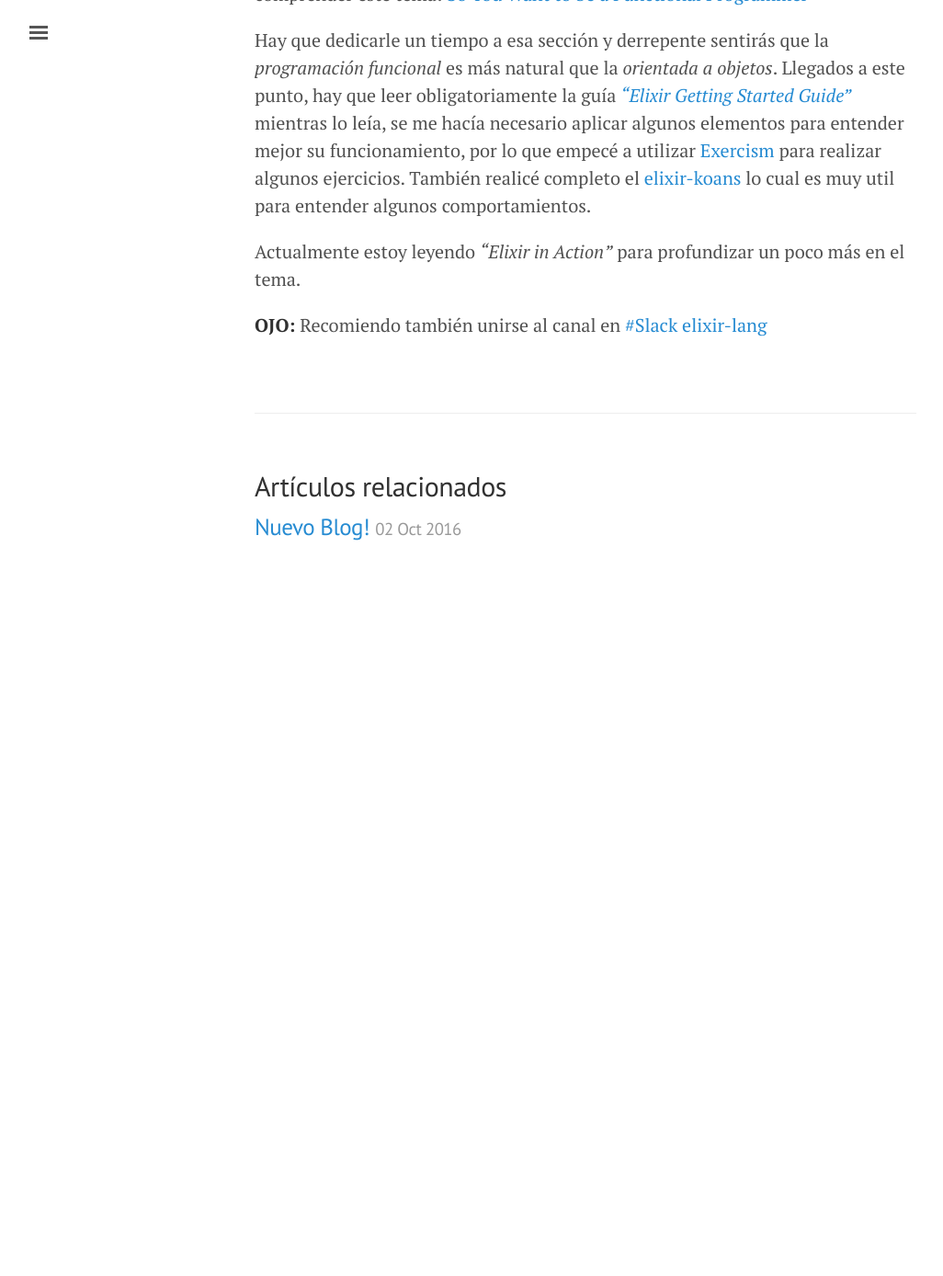
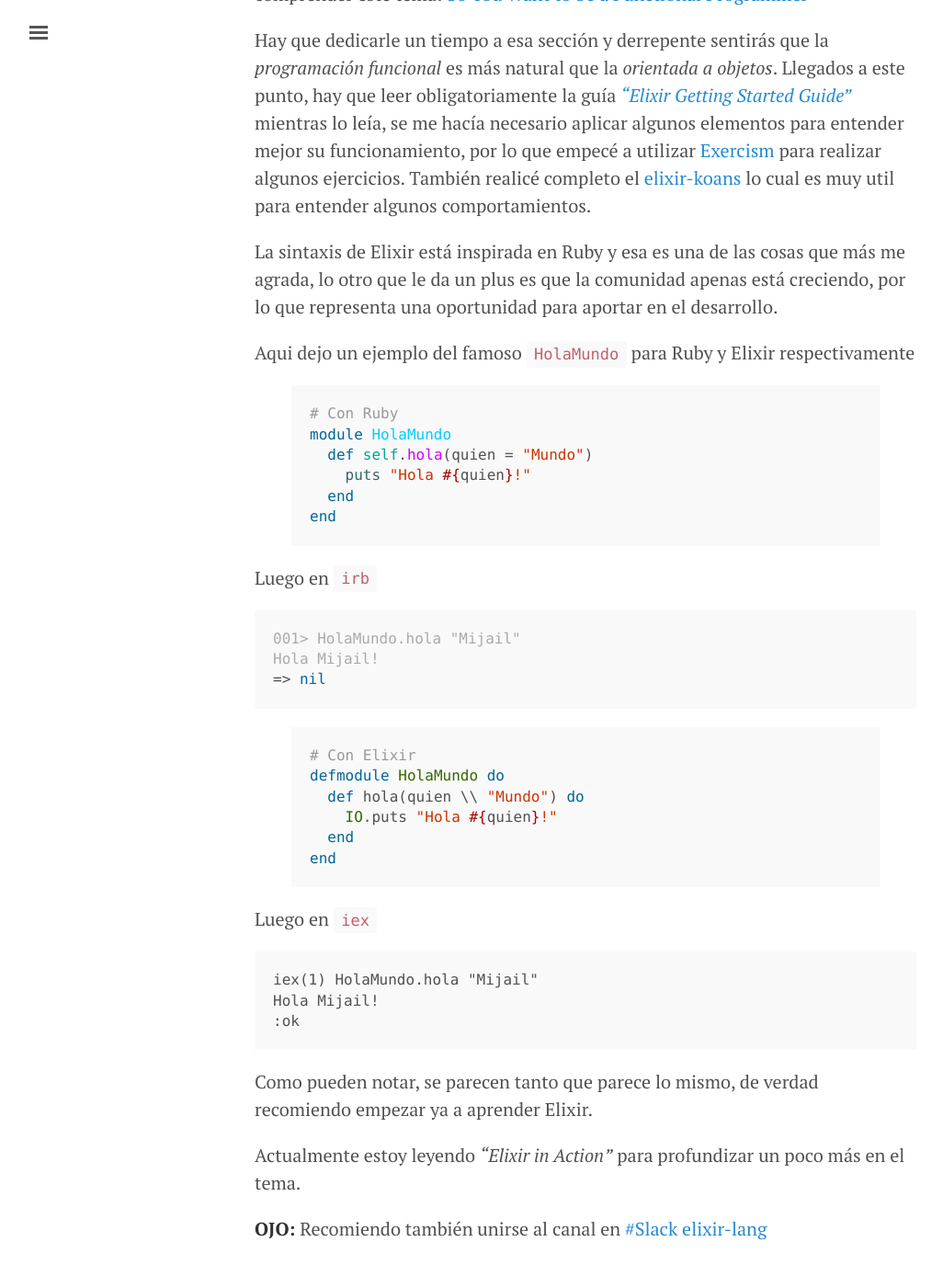
Before and after one commit to mijailr/mijailr.github.io, a Jekyll site: the page built from _posts/2016-10-17-primeros-pasos-con-elixir.md, in a window 1280 px wide and 1400 px high, scrolled down 689 px. Shown: the top 1388 px of the window at 92% size, without its empty margins (3-1029 px from the left). Built offline with Jekyll 4.4.1, drawn with Linux system fonts in a browser that asks for light colours; before the commit the page ends 1338 px from its top, so only the background shows below that.

Commit message:
Agregar HolaMundo de Ruby y Elixir

````diff
--- a/_posts/2016-10-17-primeros-pasos-con-elixir.md
+++ b/_posts/2016-10-17-primeros-pasos-con-elixir.md
@@ -15,6 +15,46 @@
 
 Hay que dedicarle un tiempo a esa sección y derrepente sentirás que la _programación funcional_ es más natural que la _orientada a objetos_. Llegados a este punto, hay que leer obligatoriamente la guía [_"Elixir Getting Started Guide"_](https://elixir-lang.org/getting-started/introduction.html) mientras lo leía, se me hacía necesario aplicar algunos elementos para entender mejor su funcionamiento, por lo que empecé a utilizar [Exercism](https://exercism.io) para realizar algunos ejercicios. También realicé completo el [elixir-koans](https://github.com/elixirkoans/elixir-koans) lo cual es muy util para entender algunos comportamientos.
 
+La sintaxis de Elixir está inspirada en Ruby y esa es una de las cosas que más me agrada, lo otro que le da un plus es que la comunidad apenas está creciendo, por lo que representa una oportunidad para aportar en el desarrollo.
+
+Aqui dejo un ejemplo del famoso `HolaMundo` para Ruby y Elixir respectivamente
+
+{% highlight ruby %}
+# Con Ruby
+module HolaMundo
+  def self.hola(quien = "Mundo")
+    puts "Hola #{quien}!"
+  end
+end
+{% endhighlight %}
+
+Luego en `irb`
+
+```irb
+001> HolaMundo.hola "Mijail"
+Hola Mijail!
+=> nil
+```
+
+{% highlight elixir %}
+# Con Elixir
+defmodule HolaMundo do
+  def hola(quien \\ "Mundo") do
+    IO.puts "Hola #{quien}!"
+  end
+end
+{% endhighlight %}
+
+Luego en `iex`
+
+```iex
+iex(1) HolaMundo.hola "Mijail"
+Hola Mijail!
+:ok
+```
+
+Como pueden notar, se parecen tanto que parece lo mismo, de verdad recomiendo empezar ya a aprender Elixir.
+
 Actualmente estoy leyendo _"Elixir in Action"_ para profundizar un poco más en el tema.
 
 **OJO:** Recomiendo también unirse al canal en [#Slack elixir-lang](https://elixir-slackin.herokuapp.com/)
````
